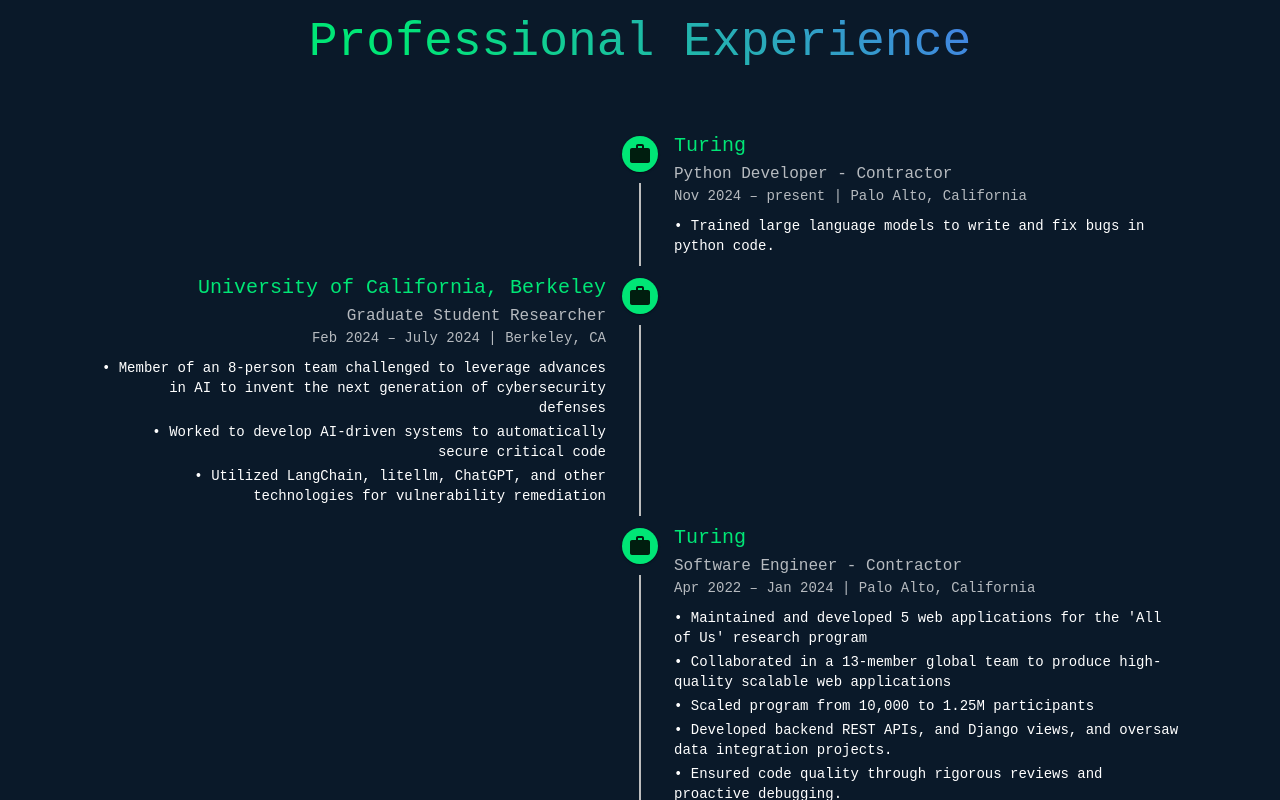
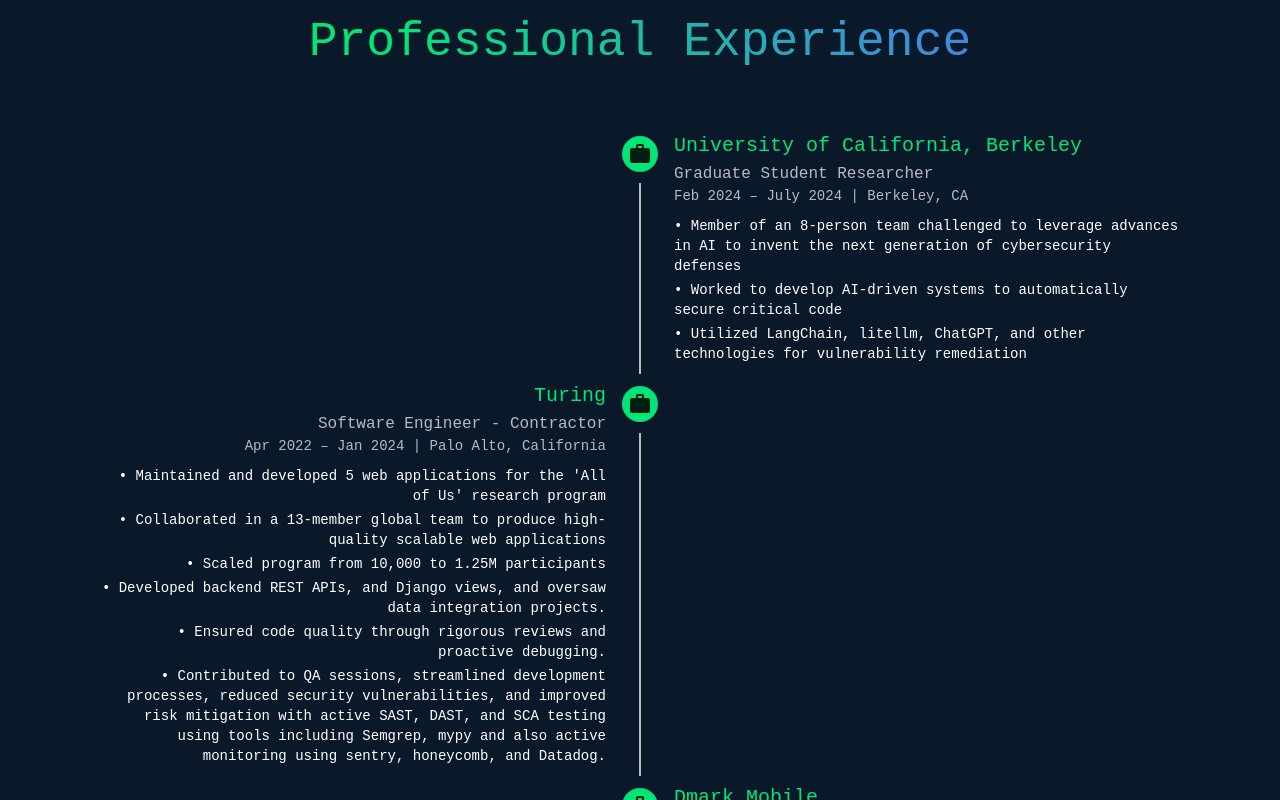
Before and after one commit to musumba-michael/musumba-gerald.com, a React (Vite) app: page / in a window 1280 px wide. Shown: the part 1660-2460 px from the top of the page. Built offline with nearby package versions, Linux system fonts and the light colour scheme; no server answers.

Commit message:
Install jest

```diff
--- a/package.json
+++ b/package.json
@@ -16,10 +16,12 @@
         "@mui/icons-material": "^6.2.1",
         "@mui/lab": "^6.0.0-beta.20",
         "@mui/material": "^6.2.1",
+        "@testing-library/jest-dom": "^6.6.3",
         "motion": "^11.15.0",
         "react": "^18.3.1",
         "react-dom": "^18.3.1",
-        "react-router-dom": "^7.0.2"
+        "react-router-dom": "^7.0.2",
+        "web-vitals": "^4.2.4"
     },
     "devDependencies": {
         "@eslint/js": "^9.15.0",
--- a/src/components/Experience.tsx
+++ b/src/components/Experience.tsx
@@ -12,15 +12,6 @@
 } from "@mui/lab";
 
 const experiences: Experience[] = [
-    {
-        company: "Turing",
-        position: "Python Developer - Contractor",
-        period: "Nov 2024 – present",
-        location: "Palo Alto, California",
-        description: [
-            "Trained large language models to write and fix bugs in python code.",
-        ],
-    },
     {
         company: "University of California, Berkeley",
         position: "Graduate Student Researcher",
```
Also changed, not shown: src/reportWebVitals.ts (deleted, +0 -15 lines), 2 other files (tests, documents, lock files or other folders).
